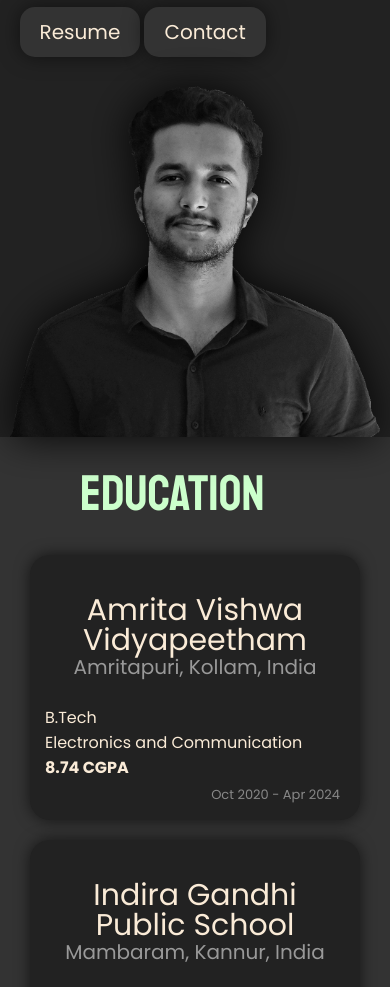
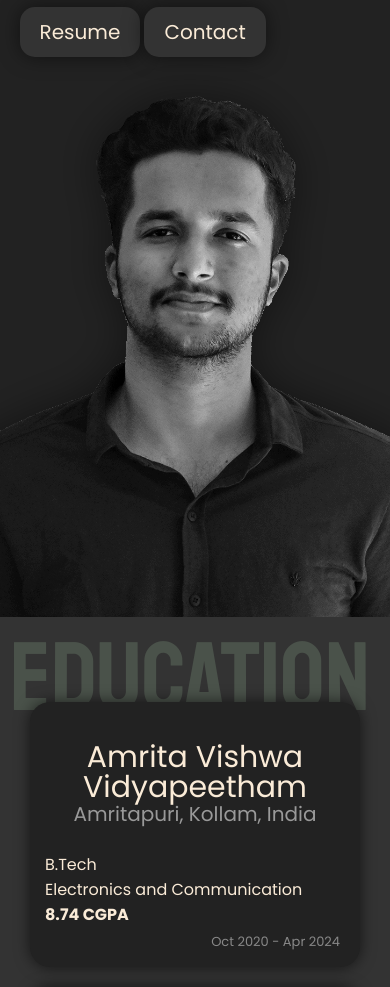
Before and after one commit to NARIKODANHRIDUL/narikodanhridul.github.io, a plain HTML site: page index.html in a window 390 px wide. Shown: the part 137-1124 px from the top of the page. Drawn offline with Linux system fonts and the light colour scheme; a web font is replaced by a local one.

Commit message:
Add: hover mesmile, update heading

```diff
--- a/index.html
+++ b/index.html
@@ -18,10 +18,14 @@
                 <a href="#Contact"><button class="bttn"><span>Contact</span><span></span></button></a>
             </div>
         </div>
-        <img src="resources/me.png" alt="NarikodanHridul" >
+        <div class="mecontainer" >
+            <img src="resources/me.png" alt="NarikodanHridul" >
+            <img id="mesmile" src="resources/meSmile.png" alt="NarikodanHridul" >
+
+        </div>
     </div>
    <div class="container">
-    <br>
+
     <div class="heading">Education</div>
     <div class="boxCollage">
         <div class="card" id="education">
@@ -55,7 +59,7 @@
 
 </div>
 <div class="container">
-<br>
+
 <div class="heading">Projects</div>
     <div class="boxCollage" >
         <div class="card" id="bios">
--- a/style.css
+++ b/style.css
@@ -17,8 +17,8 @@
   font-family: 'Staatliches', cursive; good for heading - CAPTIAL ONLY*/
 * {
   font-family: 'Poppins', sans-serif;
-  scroll-behavior: smooth;
   box-sizing: border-box;
+
 }
 
 ::-webkit-scrollbar {
@@ -40,13 +40,15 @@ body {
     height: 100vh;
     width: 100vw;
     box-sizing: border-box;
-    overflow-x: hidden;
+    scroll-behavior: smooth;
+
 
 }
 
 .topDiv {
     background-color: #222;
     padding: 0px 10px;
+    overflow: hidden;
     display: flex;
     flex-wrap: wrap;
     justify-content: center;
@@ -58,7 +60,7 @@ body {
 }
 
 .topDiv img {
-    filter: drop-shadow(0px 0px 20px #100)grayscale();
+    filter: drop-shadow(0px 0px 20px rgba(17, 0, 0, 0.5))grayscale();
     /* height: 550px; */
     width: 550px;
     justify-content: end;
@@ -98,6 +100,23 @@ body {
   font-size: 60%;
 }
 
+.mecontainer{
+  vertical-align: bottom;
+  height: 550px;width: 550px;
+  position: relative;
+}
+#mesmile{
+  position: absolute;
+  top: 0px;
+  left: 0px;
+  opacity: 0%;
+  transition: 0.8s;
+}
+#mesmile:hover {
+  opacity: 100%;
+  transition: 0.8s;
+  filter: drop-shadow(0px 0px 0px rgba(0,0,0, 0))grayscale();
+}
 
 .boxCollage {
   background-color: #333;
@@ -110,14 +129,19 @@ body {
 }
 
 .heading{
-  margin-left:80px ;
+  position: absolute;
+  top: 0px;
+  left: 10px;
   font-family: 'Staatliches', cursive;
-  font-size: 50px;
-  color: #cfc;
+  font-size: 150px;
+  color: rgba(204, 255, 204, 0.151);
 
 }
 .container{
  background-color: #333 ;
+ position: relative;
+ overflow-x: hidden;
+ padding-top: 100px ;
 }
 
 .card:hover .imgcontainer img{
@@ -160,6 +184,9 @@ body {
   scale: 103%;
   transition: 0.3s;
   box-shadow: 0px 0px 25px rgba(144, 183, 129,0.5);
+}
+#education:hover{
+  box-shadow: 0px 0px 25px #111;
 }
 .cardHeader{
   font-size: 30px;
@@ -340,4 +367,15 @@ body {
     height: 480px;
     width: 300px;
   }
+
+  .heading{
+    font-size: 25vw;
+  }
+  .container{
+    padding-top: 14vw;
+  }
+
+  .mecontainer{
+    width: 100vem;
+  }
 }
```
Also changed, not shown: resources/meSmile.png (added).
